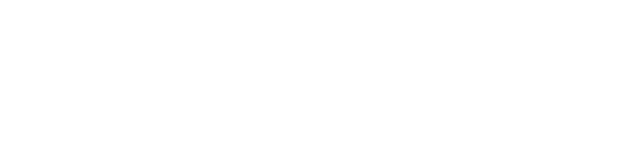
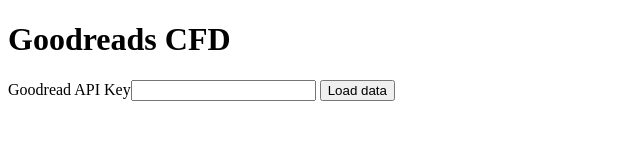
Before and after one commit to mfloryan/goodreads-cfd, a plain HTML site: page index.html in a window 1280 px wide. Shown: the whole page, without its empty margins (0-640 px from the left). Drawn offline with nearby package versions, Linux system fonts and the light colour scheme.

Commit message:
A simple form to capture API key

```diff
--- a/goodreads-cfd.css
+++ b/goodreads-cfd.css
@@ -0,0 +1,4 @@
+
+#goodreads-api {
+    display: none;
+}
--- a/goodreads-cfd.js
+++ b/goodreads-cfd.js
@@ -0,0 +1,13 @@
+var cfdData = cfdData || {};
+
+$(document).ready(function() {
+
+    var goodreadsData = localStorage.getItem("mmsquare.goodreads-cdn.books");
+    if (goodreadsData) {
+        cfdData.data = goodreadsData;
+    } else {
+        $('#goodreads-api').show();
+    }
+
+
+});
--- a/index.html
+++ b/index.html
@@ -2,11 +2,17 @@
 <html>
 <head>
     <title>GoodReads - Cumulative Flow Diagram</title>
-    <script type="text/javascript" src="https://ajax.googleapis.com/ajax/libs/jquery/1.8.2/jquery.min.js" />
+    <script type="text/javascript" src="https://ajax.googleapis.com/ajax/libs/jquery/1.8.2/jquery.min.js"></script>
     <link rel="stylesheet" href="goodreads-cfd.css" />
 </head>
 <body>
-
-    <script type="text/javascript" src="goodreads-cfd.js" />
+    <h1>Goodreads CFD</h1>
+    <div id="goodreads-api">
+        <form>
+            <label>Goodread API Key<input type="text" name="apiKey"/></label>
+            <input type="button" value="Load data">
+        </form>
+    </div>
+    <script type="text/javascript" src="goodreads-cfd.js"></script>
 </body>
 </html>
```
